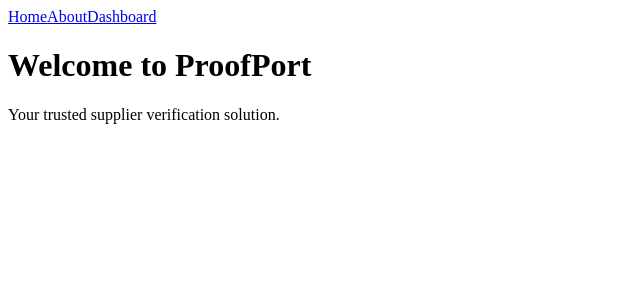
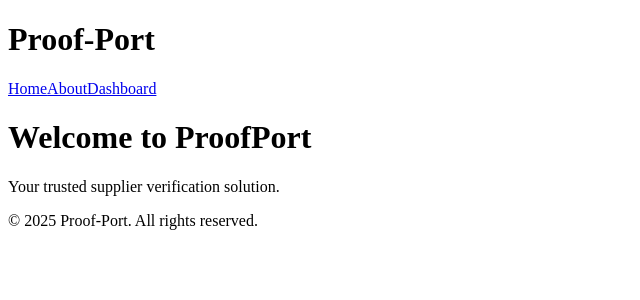
Before and after one commit to shreeyashree-65/Proof-Port, a React (Create React App) app in the folder client/: page / in a window 1280 px wide. Shown: the top 300 px of the page, without its empty margins (0-640 px from the left). Built offline with nearby package versions, Linux system fonts and the light colour scheme.

Commit message:
Modified App.js

```diff
--- a/client/src/App.js
+++ b/client/src/App.js
@@ -1,33 +1,25 @@
-import React from 'react';
-import { BrowserRouter as Router, Routes, Route, Link } from 'react-router-dom';
-import { HelmetProvider } from 'react-helmet-async';
+import { BrowserRouter as Router, Routes, Route } from 'react-router-dom';
 import Home from './pages/Home';
 import About from './pages/About';
 import Dashboard from './pages/Dashboard';
+import Header from './components/Header';
+import Footer from './components/Footer';
 
 function App() {
   return (
-    <HelmetProvider>
     <Router>
-        <div className="min-h-screen bg-gray-50">
-          {/* Navigation */}
-          <nav className="bg-blue-600 p-4 text-white flex gap-4">
-            <Link className="hover:underline" to="/">Home</Link>
-            <Link className="hover:underline" to="/about">About</Link>
-            <Link className="hover:underline" to="/dashboard">Dashboard</Link>
-          </nav>
-
-          {/* Routes */}
-          <div className="p-4">
+      <div className="flex flex-col min-h-screen">
+        <Header />
+        <main className="flex-grow p-4">
           <Routes>
             <Route path="/" element={<Home />} />
             <Route path="/about" element={<About />} />
             <Route path="/dashboard" element={<Dashboard />} />
           </Routes>
-          </div>
+        </main>
+        <Footer />
       </div>
     </Router>
-    </HelmetProvider>
   );
 }
 
```
Lines whose indentation alone changed are shown as unchanged.
